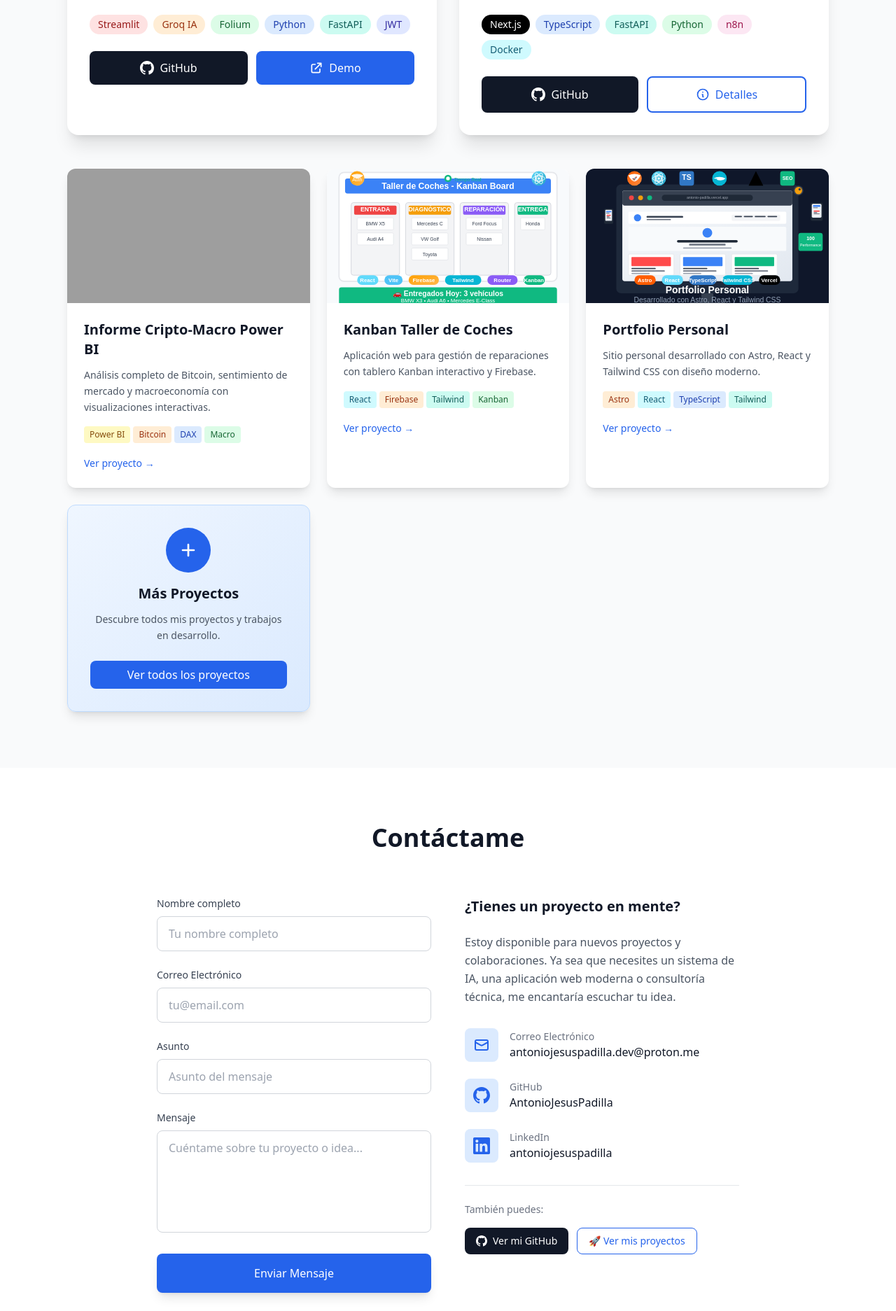
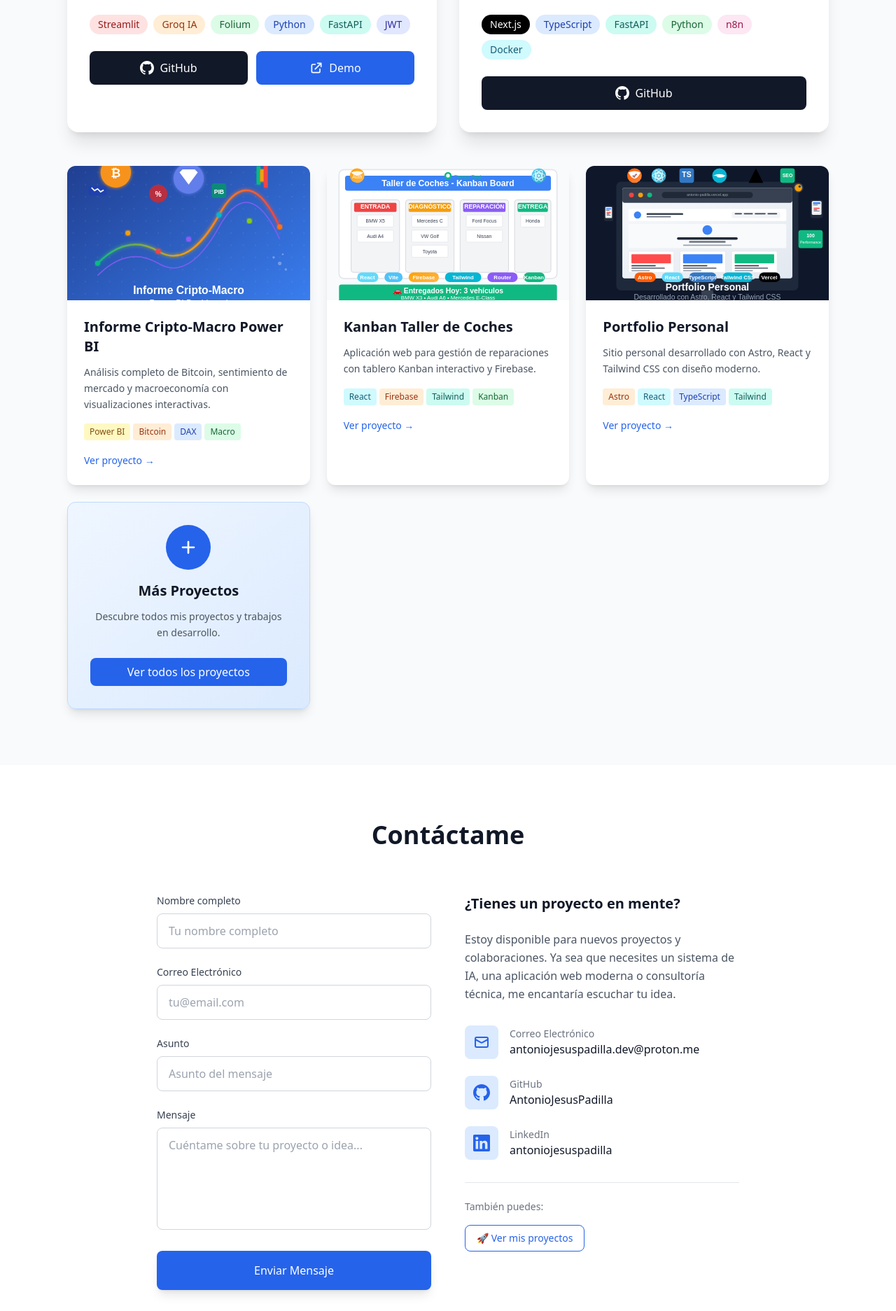
Before and after one commit to AntonioJesusPadilla/antonio-padilla, an Astro site: page / in a window 1280 px wide. Shown: the part 3207-5080 px from the top of the page at 70% size. Built offline with nearby package versions, Linux system fonts and the light colour scheme; Astro itself is replaced by a stand-in of ours; grey boxes are pictures that could not be loaded.

Commit message:
last modified portfolio

```diff
--- a/src/pages/index.astro
+++ b/src/pages/index.astro
@@ -472,18 +472,11 @@ const featuredProjects = [
 
             <div class="flex gap-3">
               <a href="https://github.com/AntonioJesusPadilla/jarvis" target="_blank" rel="noopener noreferrer"
-                 class="flex-1 inline-flex items-center justify-center px-4 py-3 bg-gray-900 dark:bg-gray-700 text-white rounded-lg hover:bg-gray-800 dark:hover:bg-gray-600 transition-colors font-medium">
+                 class="w-full inline-flex items-center justify-center px-4 py-3 bg-gray-900 dark:bg-gray-700 text-white rounded-lg hover:bg-gray-800 dark:hover:bg-gray-600 transition-colors font-medium">
                 <svg class="w-5 h-5 mr-2" fill="currentColor" viewBox="0 0 20 20">
                   <path fill-rule="evenodd" d="M10 0C4.477 0 0 4.484 0 10.017c0 4.425 2.865 8.18 6.839 9.504.5.092.682-.217.682-.483 0-.237-.008-.868-.013-1.703-2.782.605-3.369-1.343-3.369-1.343-.454-1.158-1.11-1.466-1.11-1.466-.908-.62.069-.608.069-.608 1.003.07 1.531 1.032 1.531 1.032.892 1.53 2.341 1.088 2.91.832.092-.647.35-1.088.636-1.338-2.22-.253-4.555-1.113-4.555-4.951 0-1.093.39-1.988 1.029-2.688-.103-.253-.446-1.272.098-2.65 0 0 .84-.27 2.75 1.026A9.564 9.564 0 0110 4.844c.85.004 1.705.115 2.504.337 1.909-1.296 2.747-1.027 2.747-1.027.546 1.379.203 2.398.1 2.651.64.7 1.028 1.595 1.028 2.688 0 3.848-2.339 4.695-4.566 4.942.359.31.678.921.678 1.856 0 1.338-.012 2.419-.012 2.747 0 .268.18.58.688.482A10.019 10.019 0 0020 10.017C20 4.484 15.522 0 10 0z" clip-rule="evenodd"></path>
                 </svg>
                 GitHub
-              </a>
-              <a href="/proyectos"
-                 class="flex-1 inline-flex items-center justify-center px-4 py-3 border-2 border-primary-600 text-primary-600 rounded-lg hover:bg-primary-50 dark:hover:bg-primary-900/20 transition-colors font-medium">
-                <svg class="w-5 h-5 mr-2" fill="none" stroke="currentColor" viewBox="0 0 24 24">
-                  <path stroke-linecap="round" stroke-linejoin="round" stroke-width="2" d="M13 16h-1v-4h-1m1-4h.01M21 12a9 9 0 11-18 0 9 9 0 0118 0z"></path>
-                </svg>
-                Detalles
               </a>
             </div>
           </div>
@@ -752,17 +745,6 @@ const featuredProjects = [
             </p>
             <div class="flex flex-col sm:flex-row gap-3">
               <a
-                href="https://github.com/AntonioJesusPadilla"
-                target="_blank"
-                rel="noopener noreferrer"
-                class="inline-flex items-center justify-center px-4 py-2 bg-gray-900 dark:bg-gray-700 text-white rounded-lg hover:bg-gray-800 dark:hover:bg-gray-600 transition-colors text-sm font-medium"
-              >
-                <svg class="w-4 h-4 mr-2" fill="currentColor" viewBox="0 0 24 24">
-                  <path d="M12 0c-6.626 0-12 5.373-12 12 0 5.302 3.438 9.8 8.207 11.387.599.111.793-.261.793-.577v-2.234c-3.338.726-4.033-1.416-4.033-1.416-.546-1.387-1.333-1.756-1.333-1.756-1.089-.745.083-.729.083-.729 1.205.084 1.839 1.237 1.839 1.237 1.07 1.834 2.807 1.304 3.492.997.107-.775.418-1.305.762-1.604-2.665-.305-5.467-1.334-5.467-5.931 0-1.311.469-2.381 1.236-3.221-.124-.303-.535-1.524.117-3.176 0 0 1.008-.322 3.301 1.23.957-.266 1.983-.399 3.003-.404 1.02.005 2.047.138 3.006.404 2.291-1.552 3.297-1.23 3.297-1.23.653 1.653.242 2.874.118 3.176.77.84 1.235 1.911 1.235 3.221 0 4.609-2.807 5.624-5.479 5.921.43.372.823 1.102.823 2.222v3.293c0 .319.192.694.801.576 4.765-1.589 8.199-6.086 8.199-11.386 0-6.627-5.373-12-12-12z"/>
-                </svg>
-                Ver mi GitHub
-              </a>
-              <a
                 href="/proyectos"
                 class="inline-flex items-center justify-center px-4 py-2 border border-primary-600 text-primary-600 rounded-lg hover:bg-primary-50 dark:hover:bg-primary-900/20 transition-colors text-sm font-medium"
               >
```
Also changed, not shown: public/projects/cripto-macro.svg (added).
